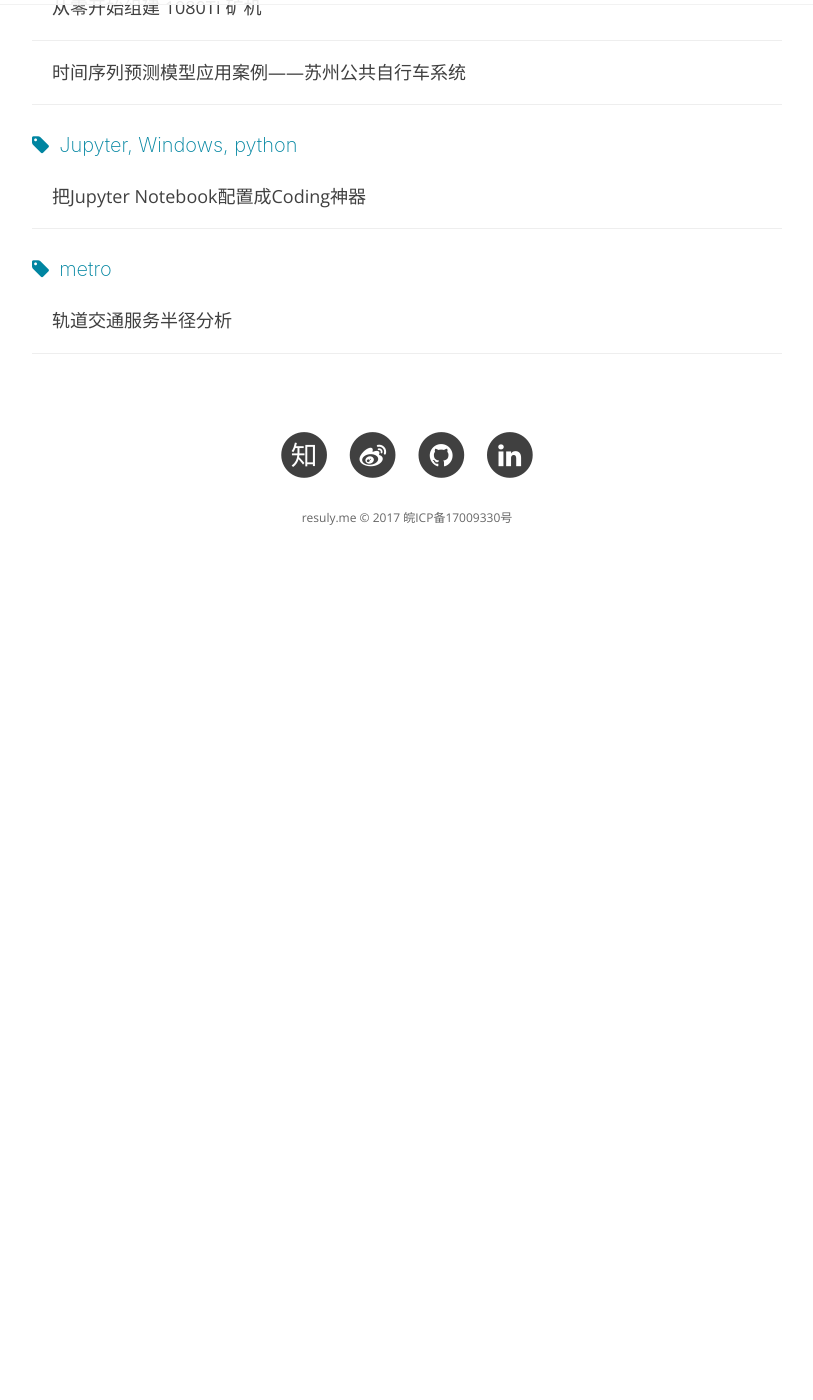
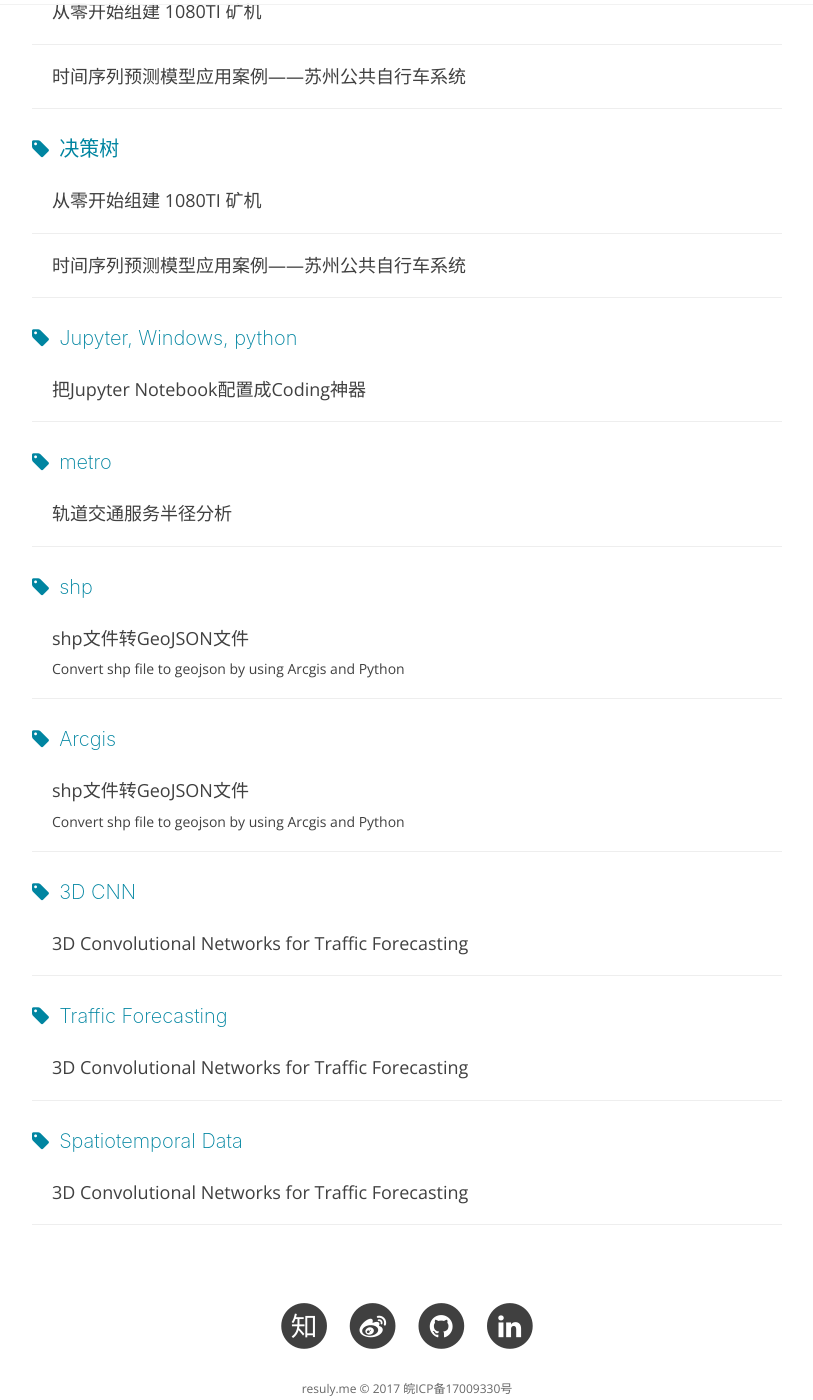
Before and after one commit to resuly/resuly.github.io, a Jekyll site: the page built from tags.html, in a window 1280 px wide and 1400 px high, scrolled down 3293 px. Shown: the whole window, without its empty margins (233-1046 px from the left). Built offline with Jekyll 4.4.1, drawn with Linux system fonts in a browser that asks for light colours; nearby versions of some CDN libraries; comment, search, counter and statistics services are not loaded; before the commit the page ends 3923 px from its top, so only the background shows below that; some of the changed text lies outside the part shown.

Commit message:
Tag & SVG

```diff
--- a/_posts/2018-03-25-convert-shp-file-to-geojson-by-using-arcgis-and-python.markdown
+++ b/_posts/2018-03-25-convert-shp-file-to-geojson-by-using-arcgis-and-python.markdown
@@ -4,6 +4,10 @@
 subtitle: "Convert shp file to geojson by using Arcgis and Python"
 date: "2018-03-25 15:09:22 +0800"
 header-img: "img/post-bg-gta2.jpg"
+tags:
+  - Python
+  - shp
+  - Arcgis
 ---
 
 
```
Also changed, not shown: _posts/2018-05-18-3d-convolutional-networks-for-traffic-forecasting.markdown (+19 -7 lines), img/in_post/2018/05/1.svg (added), img/in_post/2018/05/444meta_comparison_RMSE.svg (added), img/in_post/2018/05/444meta_comparison_loss.svg (added), img/in_post/2018/05/kernel_size_TestRMSE.svg (added), img/in_post/2018/05/meta_comparison_RMSE.svg (added), img/in_post/2018/05/meta_comparison_loss.svg (added).
